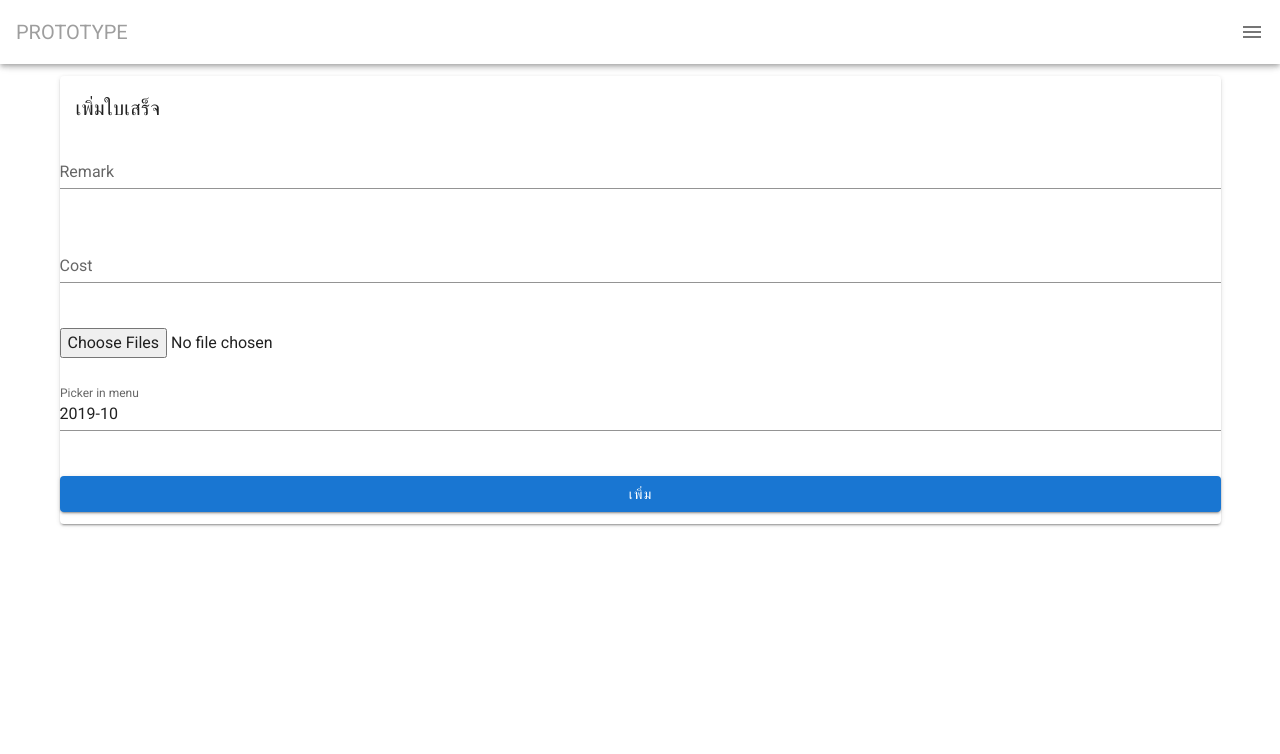
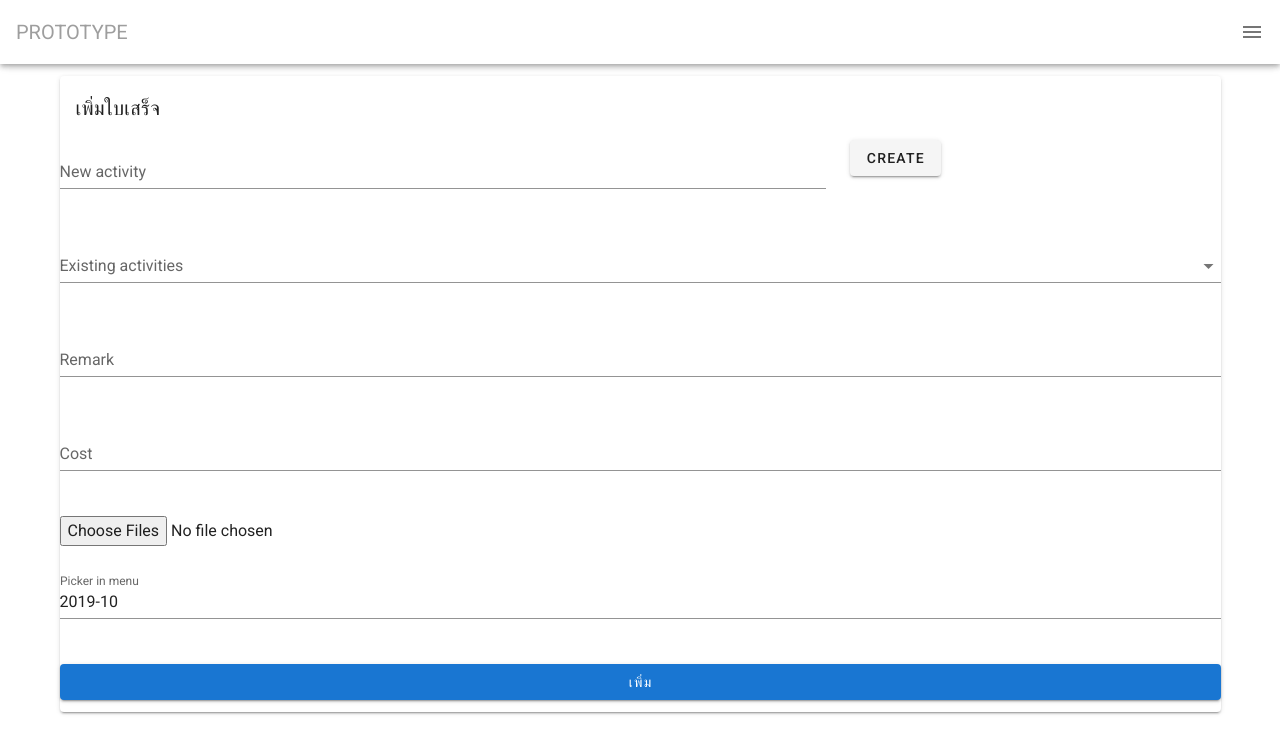
Before and after one commit to chanhuhu/Prototype1, a Vue app: page /#/client in a window 1280 px wide. Shown: the top 754 px of the page. Built offline with nearby package versions, Linux system fonts and the light colour scheme.

Commit message:
update modules receipt and user, add component input and select in client page, add logged function for who is logged in.

```diff
--- a/src/App.vue
+++ b/src/App.vue
@@ -12,10 +12,12 @@
     export default {
         name: 'App',
         methods: {
-            ...mapActions('user', ['loggedIn'])
+            ...mapActions('user', ['loggedIn']),
+            // ...mapActions('receipt', ['createActivity'])
         },
         mounted() {
             this.loggedIn();
+            // this.createActivity();
         },
     };
 </script>
--- a/src/stores/receipt.js
+++ b/src/stores/receipt.js
@@ -7,13 +7,14 @@ const state = {
 
 const mutations = {
     updateReceipt: function (state, payload) {
-        Object.assign(state.receipts[payload.ReceiptId], payload.ReceiptDetails)
+        Object.assign(state.receipts[payload.ReceiptId], payload.ReceiptName)
     },
     addReceipt: function (state, payload) {
-        Vue.set(state.receipts, payload.ReceiptId, payload.ReceiptDetails)
+        Vue.set(state.receipts, payload.ReceiptId, payload.ReceiptName)
     },
     addActivity: function (state, payload) {
-        Vue.set(state.activities, payload.activityId, payload.activityName)
+        Vue.set(state.activities, payload.ActivityId, payload.ActivityName)
+        console.log(state.activities)
     }
 };
 
@@ -32,6 +33,21 @@ const actions = {
                 let activities = res.data.data;
 
             })
+    },
+    updateReceipt: function ({commit}, payload) {
+        // put receipt's status_id
+    },
+    createActivity: function ({commit}, payload) {
+        axios.post('http://localhost:8000/api/activity/create', payload)
+            .then(res => {
+                let activityDetails = res.data.data;
+                commit('addActivity', {
+                    ActivityId: activityDetails.id,
+                    ActivityName: activityDetails.name
+                });
+            }).catch(err => {
+                console.log(err)
+        })
     }
 };
 
--- a/src/stores/user.js
+++ b/src/stores/user.js
@@ -86,8 +86,8 @@ const actions = {
         axios.put('http://localhost:8000/api/user/' + payload.userId, payload.updates)
             .then(res => {
                 let userDetails = res.data.data;
-                commit('updateUser', userDetails);
-
+                // console.log(userDetails);
+                // commit('updateUser', userDetails);
             }).catch(err => {
             console.log(err);
         });
--- a/src/views/Client.vue
+++ b/src/views/Client.vue
@@ -4,9 +4,32 @@
         <v-container cols="12" sm="6" md="4">
             <v-row>
                 <v-col>
-                    <v-form >
+                    <v-form>
                         <v-card>
                             <v-card-title>เพิ่มใบเสร็จ</v-card-title>
+                            <v-row>
+                                <v-col cols="8">
+                                    <v-text-field
+                                            label="New activity"
+                                            placeholder="ชื่อกิจกรรม"
+                                            v-model="newActivity"
+                                    ></v-text-field>
+                                </v-col>
+                                <v-col cols="4">
+                                    <v-btn
+                                            @click="clickToCreateActivity"
+                                    >Create
+                                    </v-btn>
+                                </v-col>
+                            </v-row>
+                            <v-row>
+                                <v-col>
+                                    <VSelect
+                                            label="Existing activities"
+                                            :items="[1,2]"
+                                    ></VSelect>
+                                </v-col>
+                            </v-row>
                             <v-row>
                                 <v-col>
                                     <v-text-field
@@ -96,7 +119,7 @@
 
 <script>
     import NavBar from "../components/Navbar";
-    import {mapActions} from "vuex";
+    import {mapActions, mapState} from "vuex";
 
     export default {
         name: "Client",
@@ -109,11 +132,12 @@
                 cost: '',
                 files: []
             },
+            newActivity: '',
             date: new Date().toISOString().substr(0, 7),
             menu: false,
         }),
         methods: {
-            // ...mapActions('receipt', ['uploadReceipt']),
+            ...mapActions('receipt', ['createActivity']),
             selectFile: function () {
                 const files = this.$refs.files.files;
                 this.form.files = [
@@ -121,11 +145,16 @@
                 ];
                 console.log(this.form.files);
             },
-            // upload: function () {
-            //     this.uploadReceipt(this.form)
-            // }
+            clickToCreateActivity: function () {
+                this.createActivity({
+                    name: this.newActivity,
+                    user_id: this.user.id
+                })
+            }
         },
-        computed: {}
+        computed: {
+            ...mapState('user', ['user']),
+        },
     }
 </script>
 
```
